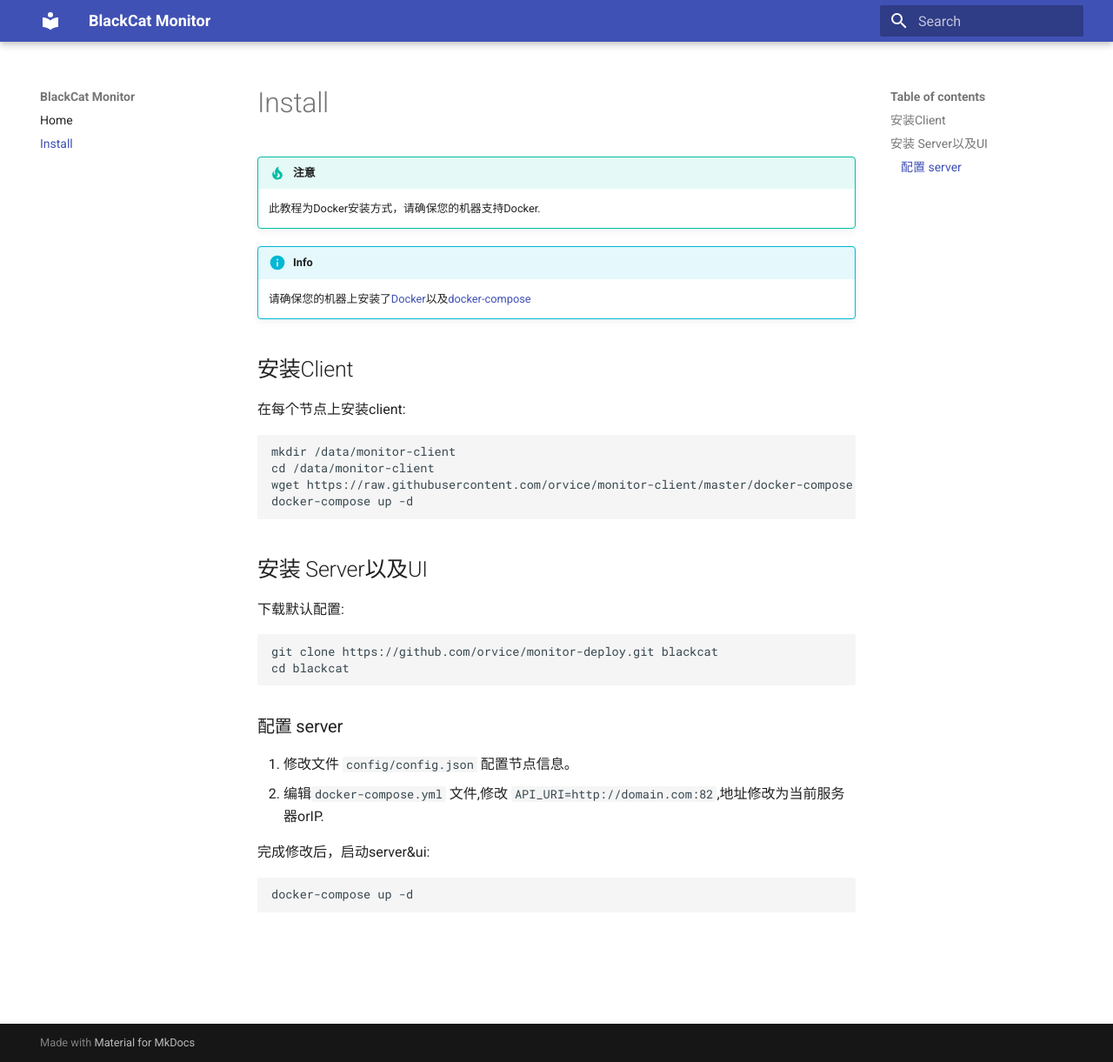
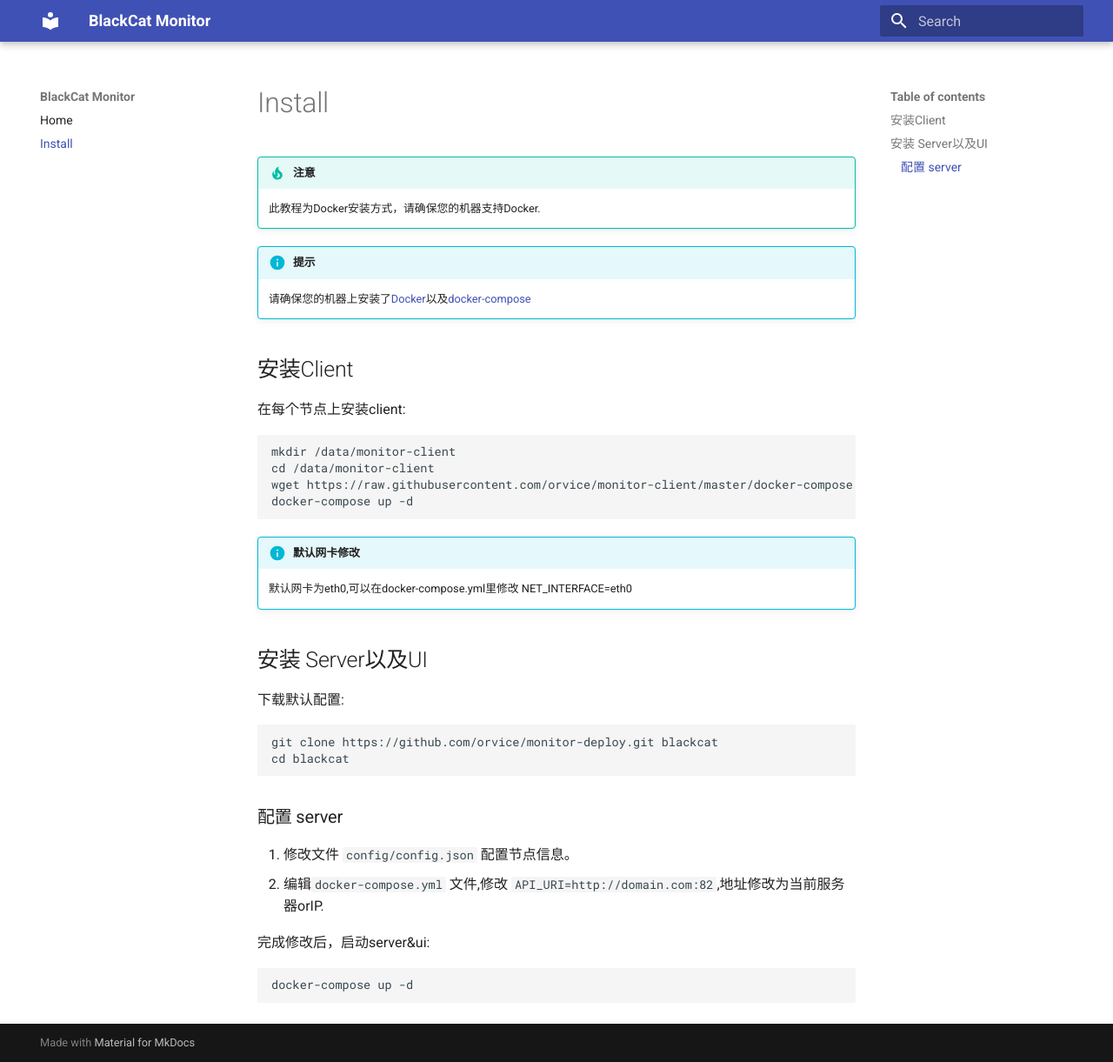
Before and after one commit to orvice/blackcat-site, an MkDocs documentation site: the page built from docs/install.md, in a window 1280 px wide and 1221 px high. Shown: the whole window at 87% size. Built offline with MkDocs 1.6.1 and Material for MkDocs 9.7.7, drawn with Linux system fonts in a browser that asks for light colours; old or Windows-style settings are respelled for this version of MkDocs.

Commit message:
add net interface info

````diff
--- a/docs/install.md
+++ b/docs/install.md
@@ -3,7 +3,7 @@
 !!! tip "注意"
     此教程为Docker安装方式，请确保您的机器支持Docker.
 
-!!! info
+!!! info "提示"
     请确保您的机器上安装了[Docker](https://docs.docker.com/install/)以及[docker-compose](https://docs.docker.com/compose/install/)
 
 
@@ -21,6 +21,12 @@ cd /data/monitor-client
 wget https://raw.githubusercontent.com/orvice/monitor-client/master/docker-compose.yml
 docker-compose up -d
 ```
+
+!!! info "默认网卡修改"
+    默认网卡为eth0,可以在docker-compose.yml里修改 NET_INTERFACE=eth0
+
+
+
 
 
 ## 安装 Server以及UI
````
